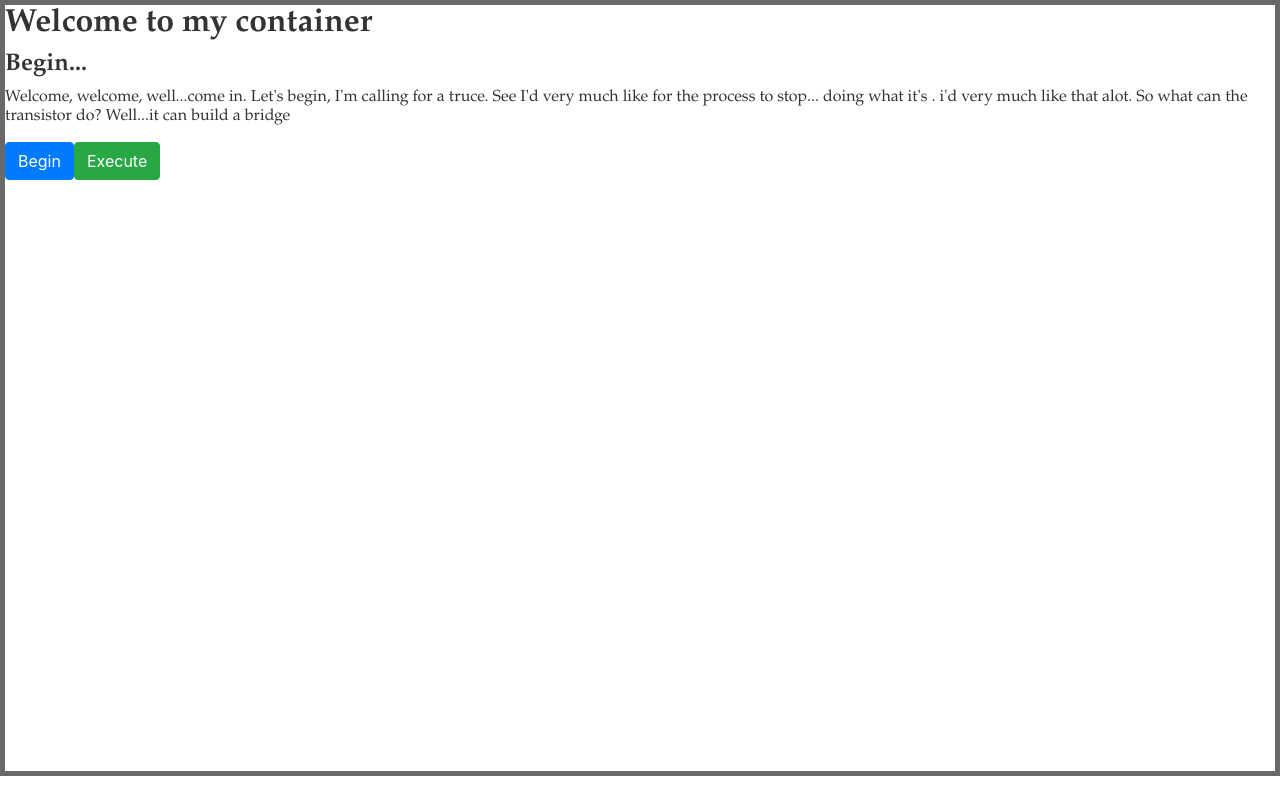
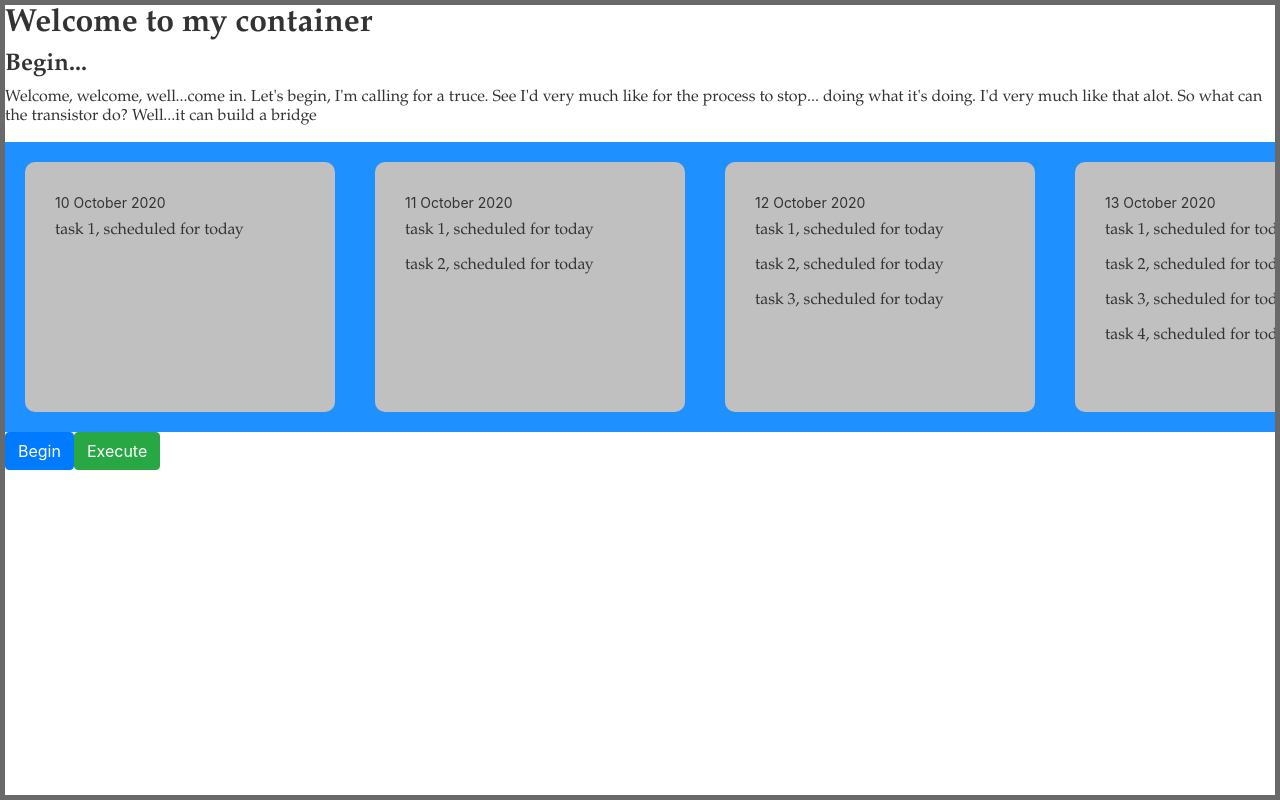
Before and after one commit to motlhale/Dr.Smash, an Angular app: page / in a window 1280 px wide. Built offline with nearby package versions, Linux system fonts and the light colour scheme.

Commit message:
calender template

```diff
--- a/src/app/components/home/home.component.css
+++ b/src/app/components/home/home.component.css
@@ -1,8 +1,31 @@
 .myContainer {
     width: 100%;
-    height: 97%;
+    height: 100%;
     margin: 0;
     border: 5px solid #696969;
+}
+
+.flex-container {
+    display: flex;
+    background-color: dodgerblue;
+    overflow: scroll;
+}
+
+.flex-container > div {
+    background-color: #c0c0c0;
+    padding: 30px;
+    margin: 20px;
+    border-radius: 10px;
+    width: 50%;
+}
+
+.scrollButton{
+    background-color: #696969;
+
+}
+
+.scrollButton > button{
+    margin-top: 300%;
 }
 
 h1 {
--- a/src/app/components/home/home.component.html
+++ b/src/app/components/home/home.component.html
@@ -1,7 +1,16 @@
 <div class="myContainer">
     <h1>Welcome to my container</h1>
     <h3>Begin...</h3>
-    <p>Welcome, welcome, well...come in. Let's begin, I'm calling for a truce. See I'd very much like for the process to stop... doing what it's . i'd very much like that alot. So what can the transistor do? Well...it can build a bridge</p>
+    <p>Welcome, welcome, well...come in. Let's begin, I'm calling for a truce. See I'd very much like for the process to stop... doing what it's doing. I'd very much like that alot. So what can the transistor do? Well...it can build a bridge</p>
+
+    <div  class="flex-container">
+        <div *ngFor="let cal of fakecalender" >
+            <div style="width: 250px;">
+                <label>{{cal.day}} {{cal.month}} {{cal.year}}</label> <br/>
+                <p *ngFor="let task of cal.tasks"> {{task}}</p><br/>
+            </div>
+        </div>
+    </div>
 
     <div>
         <button class="btn btn-primary" (click)="open(myModal)">Begin</button>
--- a/src/app/components/home/home.component.ts
+++ b/src/app/components/home/home.component.ts
@@ -31,6 +31,7 @@ export class HomeComponent implements OnInit {
   step2 = false;
   step3 = true;
   closeResult:string;
+  fakecalender =[];
 
   constructor(
     private modalService: NgbModal,
@@ -39,6 +40,28 @@ export class HomeComponent implements OnInit {
     }
 
   ngOnInit(): void {
+    this.generateCalenderView();
+  }
+
+  generateCalenderView(){
+    var s = new Date();
+    for (let index = -2; index < 3 ; index ++) {
+      var tasks = [];
+      var myRandom = Math.floor(Math.random()*(7-3)+2)
+
+      for(let i = 1; i <+ myRandom; i++){
+        tasks.push(`task ${i}, scheduled for today`)
+      }
+
+      var date = {
+        'day' : s.getDate() + index,
+        'month': s.toLocaleDateString('en-us',{month:'long'}),
+        'year': s.getFullYear(),
+        'tasks': tasks
+      };
+
+      this.fakecalender.push(date);
+    }
   }
 
   open(content){
--- a/src/app/components/posts/posts.component.css
+++ b/src/app/components/posts/posts.component.css
@@ -5,7 +5,6 @@
 .flex-container {
     display: flex;
     background-color: dodgerblue;
-    overflow: scroll;
 }
 
 .flex-container > div {
--- a/src/app/components/posts/posts.component.html
+++ b/src/app/components/posts/posts.component.html
@@ -1,13 +1,13 @@
-<div class="flex-container">
-    <div *ngFor="let pst of posts">
+<div>
+    <div class="flex-container" *ngFor="let pst of posts">
         <div>
             <label>Title :{{pst.title}}</label> <br/>
             <textarea rows="4" cols="90"> {{pst.body}}</textarea><br/>
             <label> Created: {{pst.created_at}} </label>
-            <label> Updated: {{pst.updated_at}} </label>
+        <label> Updated: {{pst.updated_at}} </label>
         </div>
     </div>
 </div>
-<!--<div class="btn-group">
-    <button class="btn btn-primary">Prev</button><label> {{index}} </label><button class="btn btn-primary">Next</button>
-</div>-->
+<div class="btn-group">
+    <button class="btn btn-primary" (click)="onHome()">Home</button>
+</div>
--- a/src/app/components/posts/posts.component.ts
+++ b/src/app/components/posts/posts.component.ts
@@ -1,5 +1,6 @@
 import { Component, OnInit } from '@angular/core';
-import { postService } from '../../services/postService'
+import { postService } from '../../services/postService';
+import { Router } from '@angular/router';
 
 @Component({
   selector: 'app-posts',
@@ -11,7 +12,9 @@ export class PostsComponent implements OnInit {
   index:number;
   posts:any;
 
-  constructor(private postService: postService) { }
+  constructor(
+    private postService: postService,
+    private router: Router) { }
 
   ngOnInit(): void {
     this.index = 1;
@@ -35,4 +38,8 @@ export class PostsComponent implements OnInit {
   next(){
     this.index++;
   }
+
+  onHome(){
+    this.router.navigate(["/"]);
+  }
 }
--- a/src/app/components/register-pg2/register-pg2.component.html
+++ b/src/app/components/register-pg2/register-pg2.component.html
@@ -1,5 +1,34 @@
 <div class="myContainer">
-    <p>register-pg2 works!</p>
+    <p>The first user is below</p>
+    <div>
+        <div *ngIf="isLoaded else empty">
+            <h3>User: {{usr.id}}</h3>
+            <div>
+                <label>Name:</label>
+                <input type="text" disabled value="{{usr.name}}"/>
+            </div>
+            <div>
+                <label>Email:</label>
+                <input type="text" disabled value="{{usr.email}}"/>
+            </div>
+            <div>
+                <label>Gender:</label>
+                <input type="text" disabled value="{{usr.gender}}"/>
+            </div>
+            <div>
+                <label>Status:</label>
+                <input type="text" disabled value="{{usr.status}}"/>
+            </div>
+            <div>
+                <label>Created:</label>
+                <input type="text" disabled value="{{usr.created_at}}"/>
+            </div>
+            <div>
+                <label>Updated:</label>
+                <input type="text" disabled value="{{usr.updated_at}}"/>
+            </div>
+        </div>
+    </div>
     <div>
         <button [disabled]="loading" type="button" class="btn btn-primary" (click)="onPrev()">
             <span *ngIf="loading" class="spinner-border spinner-border-sm mr-1"></span>Prev
@@ -10,3 +39,9 @@
         </button>
     </div>
 </div>
+
+<ng-template #empty>
+    <div>
+        <p>There is no user to load, please reload the page</p>
+    </div>
+</ng-template>
--- a/src/app/components/register-pg2/register-pg2.component.ts
+++ b/src/app/components/register-pg2/register-pg2.component.ts
@@ -1,5 +1,6 @@
 import { Component, OnInit, Output, EventEmitter } from '@angular/core';
 import { Router } from '@angular/router';
+import { userService } from 'src/app/services/userService';
 
 @Component({
   selector: 'app-register-pg2',
@@ -9,13 +10,22 @@ import { Router } from '@angular/router';
 export class RegisterPg2Component implements OnInit {
 
   loading = false;
+  isLoaded = false;
+  usr:any;
 
   @Output() nextFunction: EventEmitter<any> = new EventEmitter()
   constructor(
-    private router: Router
+    private router: Router,
+    private userService: userService
   ) { }
 
   ngOnInit(): void {
+    this.usr = JSON.parse(localStorage.getItem("user"));
+    console.log(this.usr);
+
+    if(this.usr){
+      this.isLoaded = true;
+    }
   }
 
   onNext(){
--- a/src/app/components/register-pg3/register-pg3.component.html
+++ b/src/app/components/register-pg3/register-pg3.component.html
@@ -1,9 +1,8 @@
 <div class="myContainer">
-    <p>register-pg3 works!</p>
-    <div>
-
-        <button [disabled]="loading" type="button" class="btn btn-primary" (click)="onNext()">
-            <span *ngIf="loading" class="spinner-border spinner-border-sm mr-1"></span>Next
-        </button>
-    </div>
+    <p>Login as the first User</p>
 </div>
+<div>
+    <button [disabled]="loading" type="button" class="btn btn-primary" (click)="onNext()">
+        <span *ngIf="loading" class="spinner-border spinner-border-sm mr-1"></span>Next
+    </button>
+</div>
--- a/src/app/components/register-pg3/register-pg3.component.ts
+++ b/src/app/components/register-pg3/register-pg3.component.ts
@@ -1,4 +1,5 @@
 import { Component, OnInit, Output, EventEmitter } from '@angular/core';
+import { userService } from '../../services/userService';
 
 @Component({
   selector: 'app-register-pg3',
@@ -8,11 +9,20 @@ import { Component, OnInit, Output, EventEmitter } from '@angular/core';
 export class RegisterPg3Component implements OnInit {
 
   loading = false;
+  isLoaded = false;
+  usr:any;
 
   @Output() nextFunction:EventEmitter<any> = new EventEmitter()
-  constructor() { }
+  constructor(private userService: userService) { }
 
   ngOnInit(): void {
+    this.userService.getUsers(1).subscribe((data) =>{
+      this.usr = data.data[0];
+      localStorage.setItem("user",JSON.stringify(this.usr));
+      this.isLoaded = true;
+    },(error) =>{
+
+    });
   }
 
   onNext(){
```
